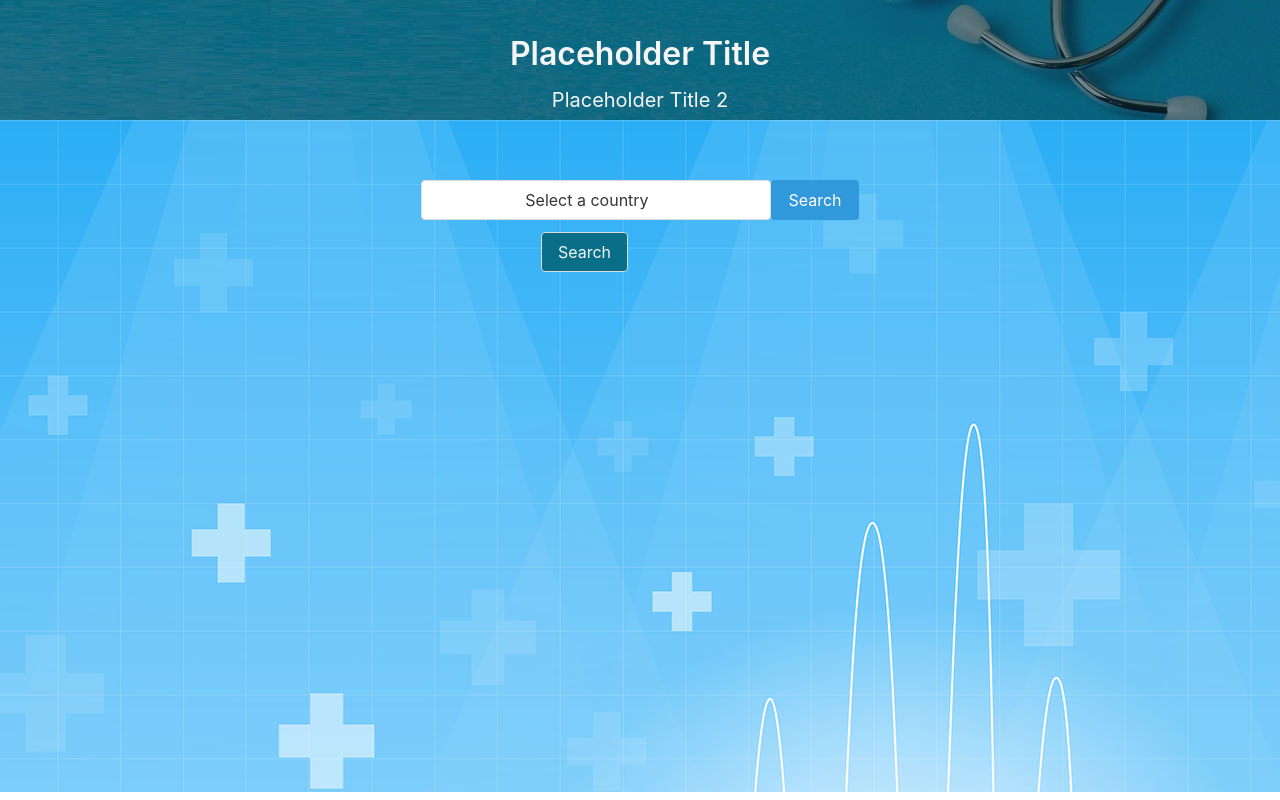
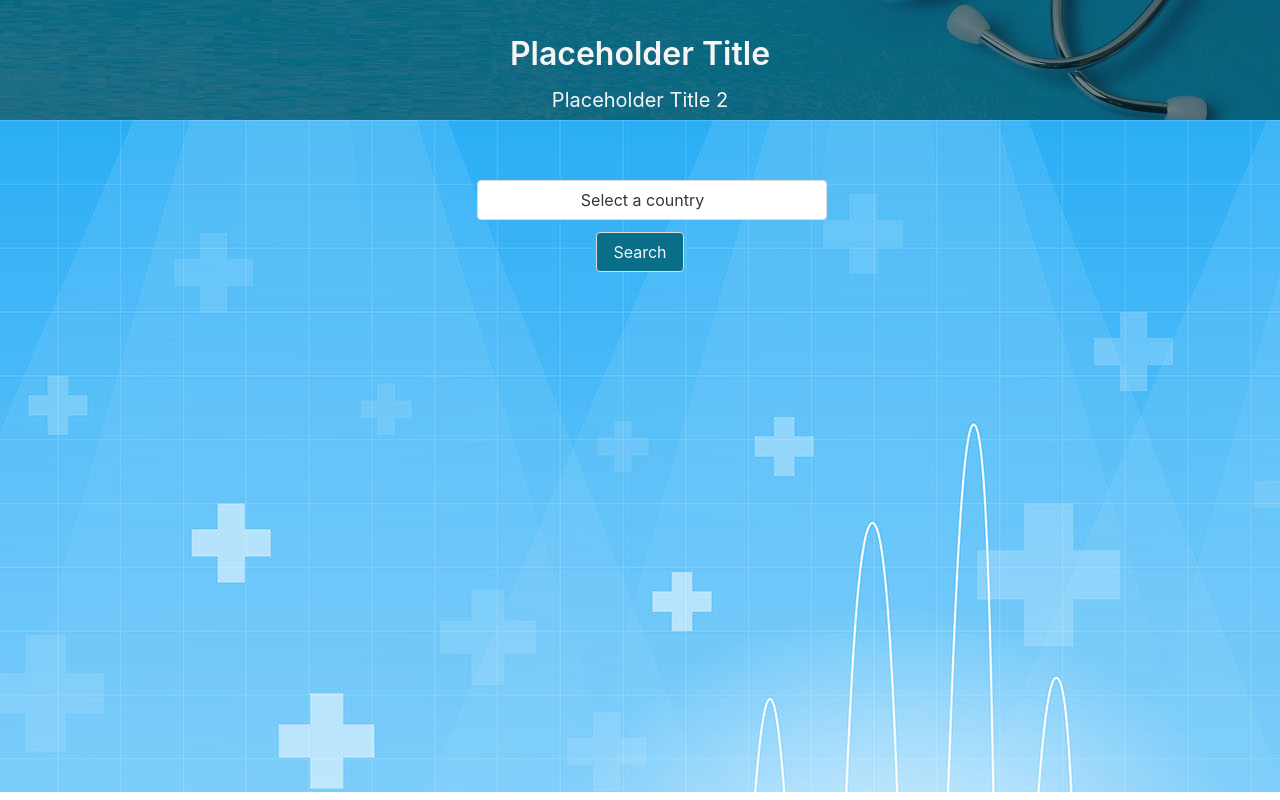
Before and after one commit to venturecarbajal/project_one, a plain HTML site: page index.html in a window 1280 px wide. Drawn offline with nearby package versions, Linux system fonts and the light colour scheme; no server answers; some icons are missing.

Commit message:
removed extra search button

```diff
--- a/index.html
+++ b/index.html
@@ -45,11 +45,7 @@
             </div>
 
         </div>
-        <div class="dropdown is-hoverable columns is-centered m-3">
-          <button id="searchButton" class="button is-info is-narrow">
-            Search
-          </button>
-        </div>
+
       </div>
     </div>
     <!-- jQuery JS -->
```
